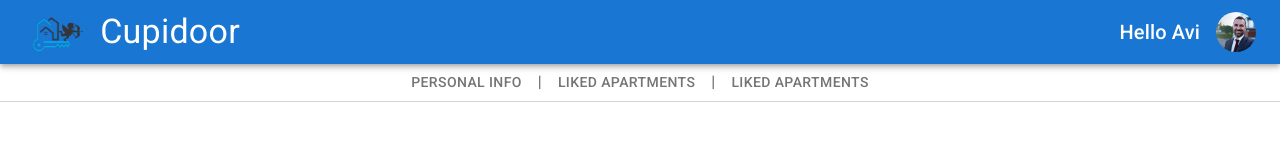
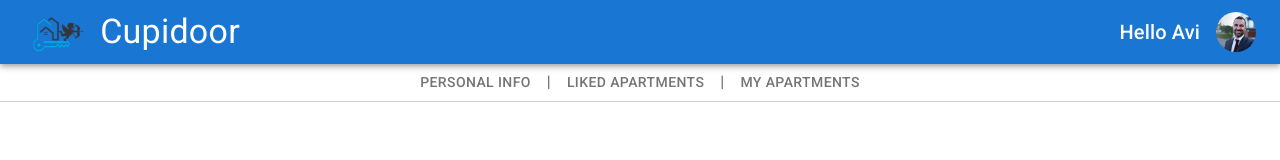
Before and after one commit to itayhashay/cupidoor, a React (Create React App) app in the folder client/: page /user in a window 1280 px wide. Shown: the top 160 px of the page. Built offline with nearby package versions, Linux system fonts and the light colour scheme.

Commit message:
Fix title

```diff
--- a/client/src/components/UserRouter/Navigator.tsx
+++ b/client/src/components/UserRouter/Navigator.tsx
@@ -16,7 +16,7 @@ const Navigator = () => {
         </Link>,
         <Link to={"my-properties"}>
             <Button sx={{ color: "#757575" }}>
-            Liked Apartments
+            My Apartments
             </Button>
         </Link>
     ]
```
